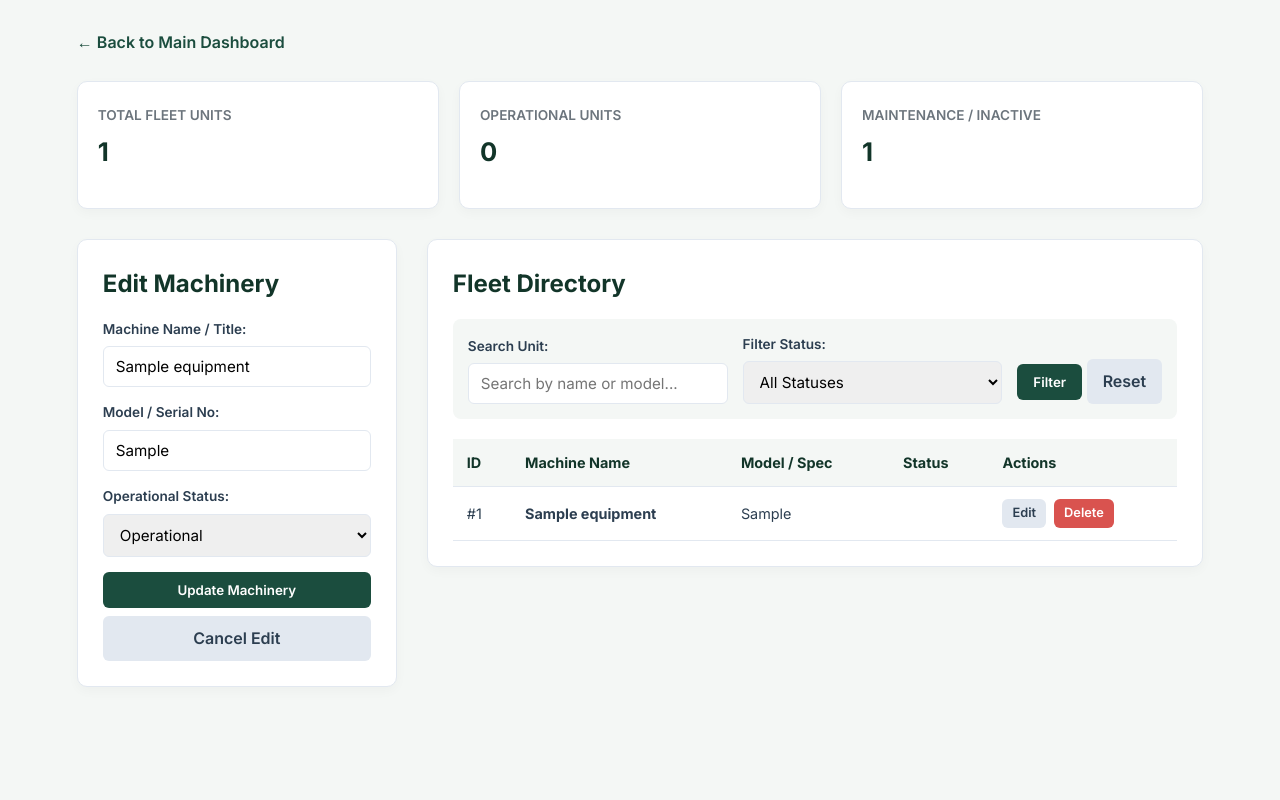
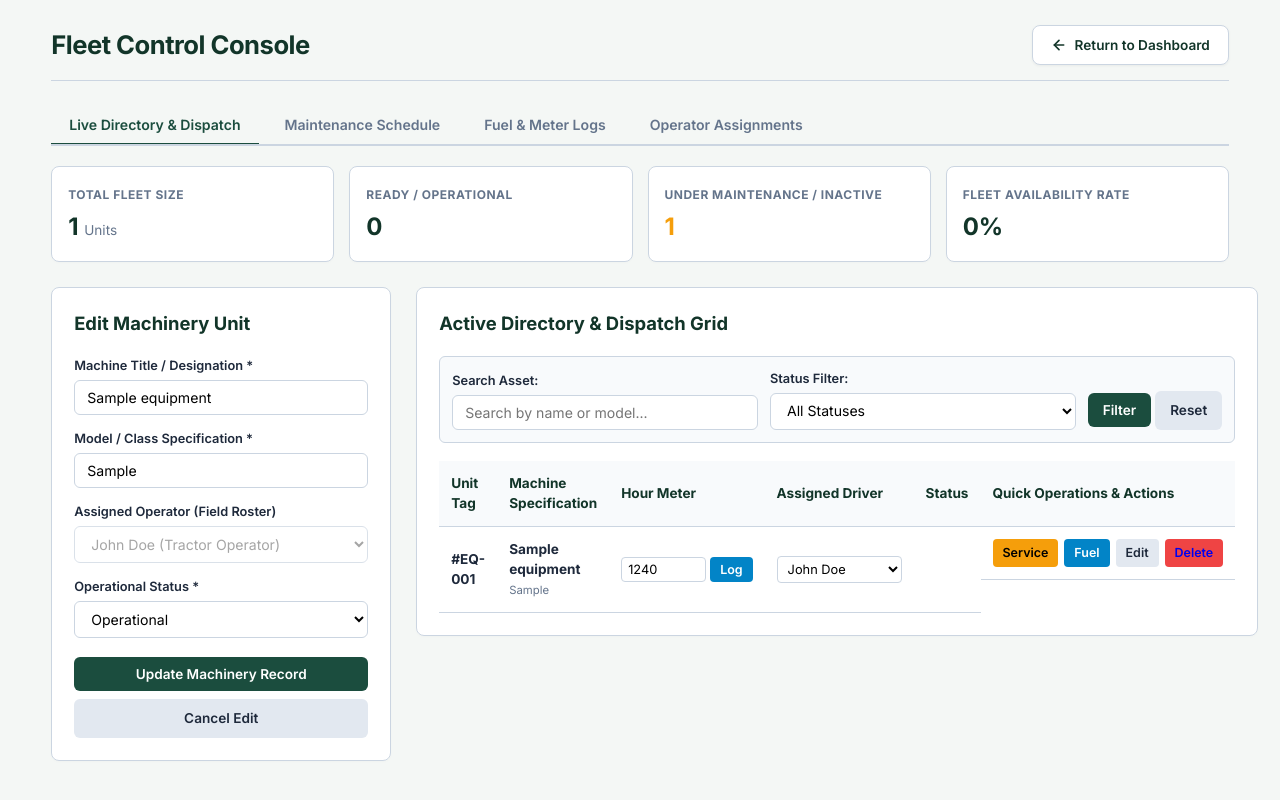
Before and after one commit to Jeremy-Chali/Farm_Management_System, a PHP site: page /Farm_Management_System/modules/machineryReg/machinery.php?action=edit&id=1 in a window 1280 px wide. Run offline with PHP 8.4, Linux system fonts and the light colour scheme; tables that the repository leaves empty hold one stand-in row (values such as "Sample post"); data that the repository does not hold is empty.

Commit message:
Updated files

```diff
--- a/modules/machineryReg/machinery.php
+++ b/modules/machineryReg/machinery.php
@@ -133,7 +133,7 @@ foreach ($machinery_list as $item) {
 <head>
     <meta charset="UTF-8">
     <meta name="viewport" content="width=device-width, initial-scale=1.0">
-    <title>Machinery Management - Lima Digital</title>
+    <title>Fleet Operations Console - Lima Digital</title>
     <link href="https://fonts.googleapis.com/css2?family=Inter:wght@300;400;500;600;700&display=swap" rel="stylesheet">
     <style>
         :root {
@@ -141,225 +141,202 @@ foreach ($machinery_list as $item) {
             --primary-dark: #123529;
             --accent: #2e8b57;
             --light-bg: #f4f7f5;
-            --text-dark: #2c3e50;
-            --text-light: #6c757d;
+            --text-dark: #1e293b;
+            --text-light: #64748b;
             --white: #ffffff;
-            --border: #e2e8f0;
-            --danger: #d9534f;
-            --warning: #f0ad4e;
-            --transition: all 0.3s ease;
+            --border: #cbd5e1;
+            --danger: #ef4444;
+            --warning: #f59e0b;
+            --info: #0284c7;
         }
 
-        * {
-            box-sizing: border-box;
-            margin: 0;
-            padding: 0;
-            font-family: 'Inter', sans-serif;
-        }
+        * { box-sizing: border-box; margin: 0; padding: 0; font-family: 'Inter', sans-serif; }
+        body { color: var(--text-dark); background-color: var(--light-bg); padding: 25px 4%; font-size: 0.9rem; line-height: 1.5; }
 
-        body {
-            color: var(--text-dark);
-            background-color: var(--light-bg);
-            line-height: 1.6;
-            padding: 30px 6%;
-        }
-
+        /* Top Bar & Header Navigation */
         .header-nav {
             display: flex;
             justify-content: space-between;
             align-items: center;
             margin-bottom: 25px;
+            padding-bottom: 15px;
+            border-bottom: 1px solid var(--border);
         }
 
-        .header-nav a {
-            color: var(--primary);
-            text-decoration: none;
-            font-weight: 600;
+        .header-nav h1 {
+            font-size: 1.6rem;
+            color: var(--primary-dark);
+            font-weight: 700;
+            letter-spacing: -0.5px;
         }
 
-        /* Analytics Grid */
-        .analytics-grid {
-            display: grid;
-            grid-template-columns: repeat(auto-fit, minmax(200px, 1fr));
-            gap: 20px;
-            margin-bottom: 30px;
+        .btn-back {
+            display: inline-flex;
+            align-items: center;
+            gap: 8px;
+            padding: 9px 18px;
+            background-color: var(--white);
+            color: var(--primary-dark);
+            font-weight: 600;
+            font-size: 0.85rem;
+            border-radius: 8px;
+            border: 1px solid var(--border);
+            text-decoration: none;
+            box-shadow: 0 1px 3px rgba(0,0,0,0.05);
+            transition: all 0.2s ease-in-out;
         }
 
-        .stat-card {
-            background: var(--white);
-            padding: 20px;
-            border-radius: 10px;
-            border: 1px solid var(--border);
-            box-shadow: 0 4px 12px rgba(0,0,0,0.03);
+        .btn-back svg {
+            width: 16px;
+            height: 16px;
+            fill: none;
+            stroke: currentColor;
+            stroke-width: 2.5;
+            stroke-linecap: round;
+            stroke-linejoin: round;
+            transition: transform 0.2s ease-in-out;
         }
 
-        .stat-card small {
-            color: var(--text-light);
-            font-size: 0.85rem;
-            font-weight: 600;
-            text-transform: uppercase;
+        .btn-back:hover {
+            background-color: var(--primary);
+            color: var(--white);
+            border-color: var(--primary);
+            box-shadow: 0 4px 10px rgba(27, 77, 62, 0.15);
+            transform: translateY(-1px);
         }
 
-        .stat-card h3 {
-            color: var(--primary-dark);
-            font-size: 1.6rem;
-            margin-top: 5px;
+        .btn-back:hover svg {
+            transform: translateX(-3px);
         }
 
-        /* Main Workspace */
-        .workspace {
-            display: grid;
-            grid-template-columns: 320px 1fr;
-            gap: 30px;
-            align-items: start;
+        /* Operational Mode Navigation Tabs */
+        .nav-tabs { display: flex; gap: 8px; border-bottom: 2px solid var(--border); margin-bottom: 20px; overflow-x: auto; }
+        .tab-item {
+            padding: 10px 18px; font-weight: 600; color: var(--text-light); border: none;
+            background: none; cursor: pointer; border-bottom: 3px solid transparent; margin-bottom: -2px;
+            white-space: nowrap; font-size: 0.88rem;
         }
+        .tab-item.active { color: var(--primary); border-color: var(--primary); }
 
-        .card {
-            background: var(--white);
-            padding: 25px;
-            border-radius: 10px;
-            border: 1px solid var(--border);
-            box-shadow: 0 4px 12px rgba(0,0,0,0.03);
+        /* KPI Operational Summary Ribbon */
+        .analytics-grid { display: grid; grid-template-columns: repeat(auto-fit, minmax(200px, 1fr)); gap: 15px; margin-bottom: 25px; }
+        .stat-card {
+            background: var(--white); padding: 16px; border-radius: 8px; border: 1px solid var(--border);
+            box-shadow: 0 1px 3px rgba(0,0,0,0.02);
         }
+        .stat-card small { color: var(--text-light); font-size: 0.75rem; font-weight: 700; text-transform: uppercase; letter-spacing: 0.5px; }
+        .stat-card h3 { color: var(--primary-dark); font-size: 1.5rem; margin-top: 4px; font-weight: 700; }
 
-        h2, h3 {
-            color: var(--primary-dark);
-            margin-bottom: 15px;
-        }
+        /* Main Workspace Split Screen */
+        .workspace { display: grid; grid-template-columns: 340px 1fr; gap: 25px; align-items: start; }
+        .card { background: var(--white); padding: 22px; border-radius: 8px; border: 1px solid var(--border); box-shadow: 0 1px 3px rgba(0,0,0,0.02); }
+        h2 { color: var(--primary-dark); margin-bottom: 18px; font-size: 1.15rem; font-weight: 700; }
 
         /* Alerts */
-        .alert {
-            padding: 12px 16px;
-            border-radius: 6px;
-            margin-bottom: 20px;
-            font-weight: 500;
+        .alert { padding: 12px 16px; border-radius: 6px; margin-bottom: 18px; font-size: 0.88rem; font-weight: 500; }
+        .alert-success { background: #e8f5e9; color: #1b5e20; border-left: 4px solid var(--accent); }
+        .alert-error { background: #ffebee; color: #c62828; border-left: 4px solid var(--danger); }
+
+        /* Form Controls & Inputs */
+        .form-group { margin-bottom: 14px; }
+        label { display: block; font-weight: 600; font-size: 0.8rem; margin-bottom: 5px; color: var(--text-dark); }
+        input, select {
+            width: 100%; padding: 8px 12px; border: 1px solid var(--border);
+            border-radius: 6px; font-size: 0.88rem; outline: none; background: #fff;
         }
+        input:focus, select:focus { border-color: var(--accent); box-shadow: 0 0 0 3px rgba(46, 139, 87, 0.12); }
 
-        .alert-success { background: #e8f5e9; color: var(--primary-dark); border-left: 4px solid var(--accent); }
-        .alert-error { background: #ffebee; color: var(--danger); border-left: 4px solid var(--danger); }
-
-        /* Form Controls */
-        .form-group {
-            margin-bottom: 15px;
+        /* Buttons & Actions */
+        .btn {
+            background-color: var(--primary); color: var(--white); border: none; padding: 9px 15px;
+            font-size: 0.85rem; font-weight: 600; border-radius: 6px; cursor: pointer;
+            text-decoration: none; display: inline-flex; align-items: center; justify-content: center;
         }
-
-        label {
-            display: block;
-            font-weight: 600;
-            font-size: 0.85rem;
-            margin-bottom: 6px;
-        }
-
-        input, select {
-            width: 100%;
-            padding: 10px 12px;
-            border: 1px solid var(--border);
-            border-radius: 6px;
-            font-size: 0.95rem;
-            outline: none;
-        }
-
-        input:focus, select:focus {
-            border-color: var(--accent);
-        }
-
-        .btn {
-            background-color: var(--primary);
-            color: var(--white);
-            border: none;
-            padding: 10px 16px;
-            font-weight: 600;
-            border-radius: 6px;
-            cursor: pointer;
-            text-decoration: none;
-            display: inline-block;
-            text-align: center;
-        }
-
         .btn:hover { background-color: var(--primary-dark); }
         .btn-secondary { background: #e2e8f0; color: var(--text-dark); }
         .btn-secondary:hover { background: #cbd5e1; }
         .btn-danger { background: var(--danger); }
-        .btn-danger:hover { background: #c9302c; }
+        .btn-danger:hover { background: #dc2626; }
 
-        /* Filter Controls Bar */
+        /* Dispatch Filter Bar */
         .filter-bar {
-            display: flex;
-            gap: 15px;
-            flex-wrap: wrap;
-            align-items: flex-end;
-            margin-bottom: 20px;
-            background: var(--light-bg);
-            padding: 15px;
-            border-radius: 8px;
+            display: flex; gap: 12px; flex-wrap: wrap; align-items: flex-end;
+            margin-bottom: 18px; background: #f8fafc; padding: 12px; border-radius: 6px; border: 1px solid var(--border);
         }
+        .filter-bar .form-group { margin-bottom: 0; flex: 1; min-width: 150px; }
 
-        .filter-bar .form-group {
-            margin-bottom: 0;
-            flex: 1;
-            min-width: 140px;
-        }
+        /* Badges */
+        .badge { padding: 3px 8px; border-radius: 4px; font-size: 0.72rem; font-weight: 700; text-transform: uppercase; }
+        .badge-active, .badge-operational { background: #dcfce7; color: #166534; }
+        .badge-maintenance { background: #fef3c7; color: #92400e; }
+        .badge-inactive { background: #fee2e2; color: #991b1b; }
 
-        /* Status Badges */
-        .badge {
-            padding: 4px 8px;
-            border-radius: 4px;
-            font-size: 0.8rem;
-            font-weight: 600;
-            text-transform: capitalize;
-        }
-        .badge-active, .badge-operational { background: #e8f5e9; color: var(--primary-dark); }
-        .badge-maintenance, .badge-inactive { background: #fff8e1; color: #b78103; }
+        /* Operations Data Table */
+        table { width: 100%; border-collapse: collapse; text-align: left; }
+        th, td { padding: 12px; border-bottom: 1px solid var(--border); font-size: 0.85rem; vertical-align: middle; }
+        th { background: #f8fafc; color: var(--primary-dark); font-weight: 700; }
+        tr:hover { background: #f1f5f9; }
 
-        /* Table Styling */
-        table {
-            width: 100%;
-            border-collapse: collapse;
-        }
+        /* Inline Table Controls */
+        .inline-input { width: 85px; padding: 4px 6px; font-size: 0.8rem; border-radius: 4px; border: 1px solid var(--border); }
+        .inline-select { width: 125px; padding: 4px 6px; font-size: 0.8rem; border-radius: 4px; border: 1px solid var(--border); }
+        .btn-sm { padding: 5px 10px; font-size: 0.78rem; font-weight: 600; border-radius: 4px; border: none; cursor: pointer; text-decoration: none; }
+        .btn-action { background: var(--info); color: #fff; }
+        .btn-warn { background: var(--warning); color: #000; }
 
-        th, td {
-            padding: 12px 14px;
-            text-align: left;
-            border-bottom: 1px solid var(--border);
-            font-size: 0.9rem;
-        }
+        .actions { display: flex; gap: 6px; }
 
-        th { background: var(--light-bg); color: var(--primary-dark); }
-        tr:hover { background: #fafdfb; }
-
-        .actions { display: flex; gap: 8px; }
-
-        @media (max-width: 900px) {
+        @media (max-width: 992px) {
             .workspace { grid-template-columns: 1fr; }
         }
     </style>
 </head>
 <body>
 
+    <!-- Header Navigation with Enhanced Back Button -->
     <div class="header-nav">
-        <a href="/Farm_Management_System/index.php">&larr; Back to Main Dashboard</a>
+        <h1>Fleet Control Console</h1>
+        <a href="/Farm_Management_System/index.php" class="btn-back">
+            <svg viewBox="0 0 24 24">
+                <line x1="19" y1="12" x2="5" y2="12"></line>
+                <polyline points="12 19 5 12 12 5"></polyline>
+            </svg>
+            Return to Dashboard
+        </a>
     </div>
 
-    <!-- Analytics Dashboard Cards -->
+    <!-- Navigation Tabs for Fleet Context Switch -->
+    <div class="nav-tabs">
+        <button class="tab-item active">Live Directory & Dispatch</button>
+        <button class="tab-item">Maintenance Schedule</button>
+        <button class="tab-item">Fuel & Meter Logs</button>
+        <button class="tab-item">Operator Assignments</button>
+    </div>
+
+    <!-- Analytics Operational Bar -->
     <div class="analytics-grid">
         <div class="stat-card">
-            <small>Total Fleet Units</small>
-            <h3><?= $total_fleet ?></h3>
+            <small>Total Fleet Size</small>
+            <h3><?= $total_fleet ?> <span style="font-size:0.85rem; font-weight:normal; color:var(--text-light);">Units</span></h3>
         </div>
         <div class="stat-card">
-            <small>Operational Units</small>
+            <small>Ready / Operational</small>
             <h3><?= $operational_count ?></h3>
         </div>
         <div class="stat-card">
-            <small>Maintenance / Inactive</small>
-            <h3><?= $maintenance_count ?></h3>
+            <small>Under Maintenance / Inactive</small>
+            <h3 style="color: <?= $maintenance_count > 0 ? 'var(--warning)' : 'var(--primary-dark)'; ?>"><?= $maintenance_count ?></h3>
+        </div>
+        <div class="stat-card">
+            <small>Fleet Availability Rate</small>
+            <h3><?= $total_fleet > 0 ? round(($operational_count / $total_fleet) * 100, 1) : 0 ?>%</h3>
         </div>
     </div>
 
     <div class="workspace">
-        <!-- Entry / Edit Form -->
+        <!-- Entry / Edit Form Sidebar -->
         <div class="card">
-            <h2><?= $edit_data ? 'Edit Machinery' : 'Register Machinery' ?></h2>
+            <h2><?= $edit_data ? 'Edit Machinery Unit' : 'Register New Asset' ?></h2>
 
             <?php if($message): ?><div class="alert alert-success"><?= $message ?></div><?php endif; ?>
             <?php if($error): ?><div class="alert alert-error"><?= $error ?></div><?php endif; ?>
@@ -370,17 +347,25 @@ foreach ($machinery_list as $item) {
                 <?php endif; ?>
 
                 <div class="form-group">
-                    <label>Machine Name / Title:</label>
-                    <input type="text" name="name" placeholder="e.g. John Deere Tractor" value="<?= $edit_data ? htmlspecialchars($edit_data['name']) : '' ?>" required>
+                    <label>Machine Title / Designation *</label>
+                    <input type="text" name="name" placeholder="e.g. John Deere 5075E Tractor" value="<?= $edit_data ? htmlspecialchars($edit_data['name']) : '' ?>" required>
                 </div>
 
                 <div class="form-group">
-                    <label>Model / Serial No:</label>
-                    <input type="text" name="model" placeholder="e.g. 5075E / 2022" value="<?= $edit_data ? htmlspecialchars($edit_data['model']) : '' ?>" required>
+                    <label>Model / Class Specification *</label>
+                    <input type="text" name="model" placeholder="e.g. Utility Tractor / 75 HP" value="<?= $edit_data ? htmlspecialchars($edit_data['model']) : '' ?>" required>
                 </div>
 
                 <div class="form-group">
-                    <label>Operational Status:</label>
+                    <label>Assigned Operator (Field Roster)</label>
+                    <select disabled>
+                        <option>John Doe (Tractor Operator)</option>
+                        <option>Unassigned (In Depot)</option>
+                    </select>
+                </div>
+
+                <div class="form-group">
+                    <label>Operational Status *</label>
                     <select name="status" required>
                         <option value="Operational" <?= ($edit_data && strtolower($edit_data['status']) === 'operational') ? 'selected' : '' ?>>Operational</option>
                         <option value="Maintenance" <?= ($edit_data && strtolower($edit_data['status']) === 'maintenance') ? 'selected' : '' ?>>In Maintenance</option>
@@ -388,25 +373,25 @@ foreach ($machinery_list as $item) {
                     </select>
                 </div>
 
-                <button type="submit" class="btn" style="width: 100%;"><?= $edit_data ? 'Update Machinery' : 'Register Unit' ?></button>
+                <button type="submit" class="btn" style="width: 100%; margin-top: 5px;"><?= $edit_data ? 'Update Machinery Record' : 'Register Asset' ?></button>
                 <?php if($edit_data): ?>
                     <a href="machinery.php" class="btn btn-secondary" style="width: 100%; margin-top: 8px;">Cancel Edit</a>
                 <?php endif; ?>
             </form>
         </div>
 
-        <!-- Machinery Fleet List & Search -->
+        <!-- Directory & Interactive Control Console -->
         <div class="card">
-            <h2>Fleet Directory</h2>
+            <h2>Active Directory & Dispatch Grid</h2>
 
             <!-- Filter Toolbar -->
             <form method="GET" action="machinery.php" class="filter-bar">
                 <div class="form-group">
-                    <label>Search Unit:</label>
+                    <label>Search Asset:</label>
                     <input type="text" name="search" placeholder="Search by name or model..." value="<?= htmlspecialchars($search) ?>">
                 </div>
                 <div class="form-group">
-                    <label>Filter Status:</label>
+                    <label>Status Filter:</label>
                     <select name="status_filter">
                         <option value="">All Statuses</option>
                         <option value="Operational" <?= $status_filter === 'Operational' ? 'selected' : '' ?>>Operational</option>
@@ -420,44 +405,66 @@ foreach ($machinery_list as $item) {
                 </div>
             </form>
 
-            <!-- Data Table -->
+            <!-- Operational Control Table -->
+            <div style="overflow-x: auto;">
                 <table>
                     <thead>
                         <tr>
-                        <th>ID</th>
-                        <th>Machine Name</th>
-                        <th>Model / Spec</th>
+                            <th>Unit Tag</th>
+                            <th>Machine Specification</th>
+                            <th>Hour Meter</th>
+                            <th>Assigned Driver</th>
                             <th>Status</th>
-                        <th>Actions</th>
+                            <th>Quick Operations & Actions</th>
                         </tr>
                     </thead>
                     <tbody>
                         <?php if (!empty($machinery_list)): ?>
                             <?php foreach($machinery_list as $item): ?>
                             <tr>
-                            <td>#<?= $item['id'] ?></td>
-                            <td><strong><?= htmlspecialchars($item['name']) ?></strong></td>
-                            <td><?= htmlspecialchars($item['model']) ?></td>
+                                <td><strong>#EQ-<?= sprintf('%03d', $item['id']) ?></strong></td>
+                                <td>
+                                    <strong><?= htmlspecialchars($item['name']) ?></strong><br>
+                                    <small style="color: var(--text-light);"><?= htmlspecialchars($item['model']) ?></small>
+                                </td>
+                                <td>
+                                    <!-- Interactive Meter Reading Control Mock -->
+                                    <div style="display: flex; gap: 4px; align-items: center;">
+                                        <input type="number" class="inline-input" value="1240" step="1">
+                                        <button class="btn-sm btn-action" title="Log current meter reading">Log</button>
+                                    </div>
+                                </td>
+                                <td>
+                                    <!-- Interactive Operator Control Mock -->
+                                    <select class="inline-select">
+                                        <option value="">Unassigned</option>
+                                        <option value="1" selected>John Doe</option>
+                                        <option value="2">Jane Smith</option>
+                                    </select>
+                                </td>
                                 <td>
                                     <span class="badge badge-<?= strtolower(htmlspecialchars($item['status'])) ?>">
                                         <?= htmlspecialchars($item['status']) ?>
                                     </span>
                                 </td>
                                 <td class="actions">
-                                <a href="machinery.php?action=edit&id=<?= $item['id'] ?>" class="btn btn-secondary" style="padding: 4px 10px; font-size: 0.8rem;">Edit</a>
-                                <a href="machinery.php?action=delete&id=<?= $item['id'] ?>" onclick="return confirm('Are you sure you want to delete this machinery record?');" class="btn btn-danger" style="padding: 4px 10px; font-size: 0.8rem;">Delete</a>
+                                    <button class="btn-sm btn-warn" title="Flag machine for maintenance service">Service</button>
+                                    <button class="btn-sm btn-action" title="Log fuel dispensing">Fuel</button>
+                                    <a href="machinery.php?action=edit&id=<?= $item['id'] ?>" class="btn-sm btn-secondary">Edit</a>
+                                    <a href="machinery.php?action=delete&id=<?= $item['id'] ?>" onclick="return confirm('Are you sure you want to delete this machinery record?');" class="btn-sm btn-danger">Delete</a>
                                 </td>
                             </tr>
                             <?php endforeach; ?>
                         <?php else: ?>
                             <tr>
-                            <td colspan="5" style="text-align: center; color: var(--text-light);">No machinery registered matching your query.</td>
+                                <td colspan="6" style="text-align: center; color: var(--text-light); padding: 25px;">No machinery records registered matching your query.</td>
                             </tr>
                         <?php endif; ?>
                     </tbody>
                 </table>
             </div>
         </div>
+    </div>
 
 </body>
 </html>
```
Also changed, not shown: index.php (+4 -4 lines). Lines whose indentation alone changed are shown as unchanged.
